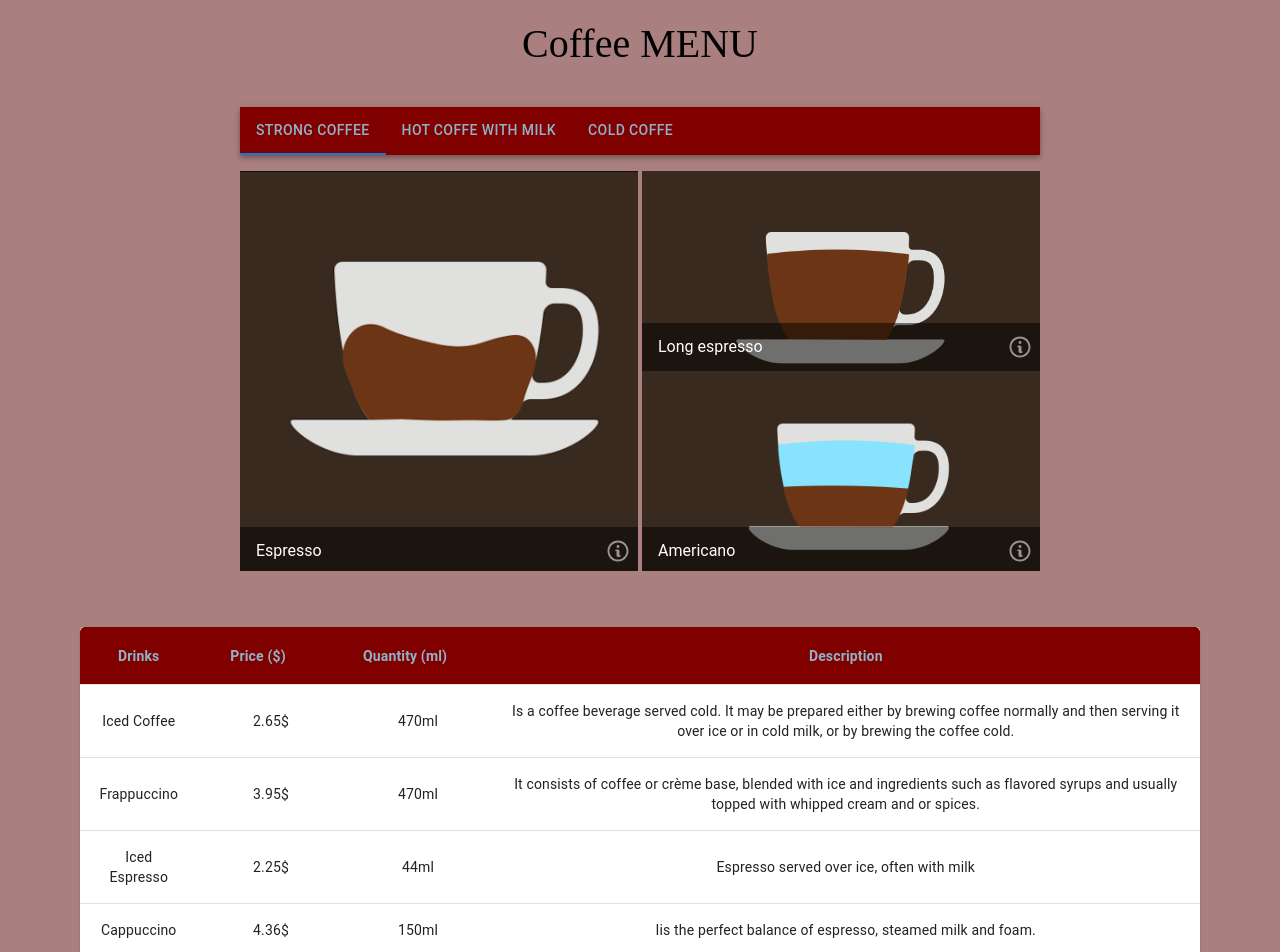
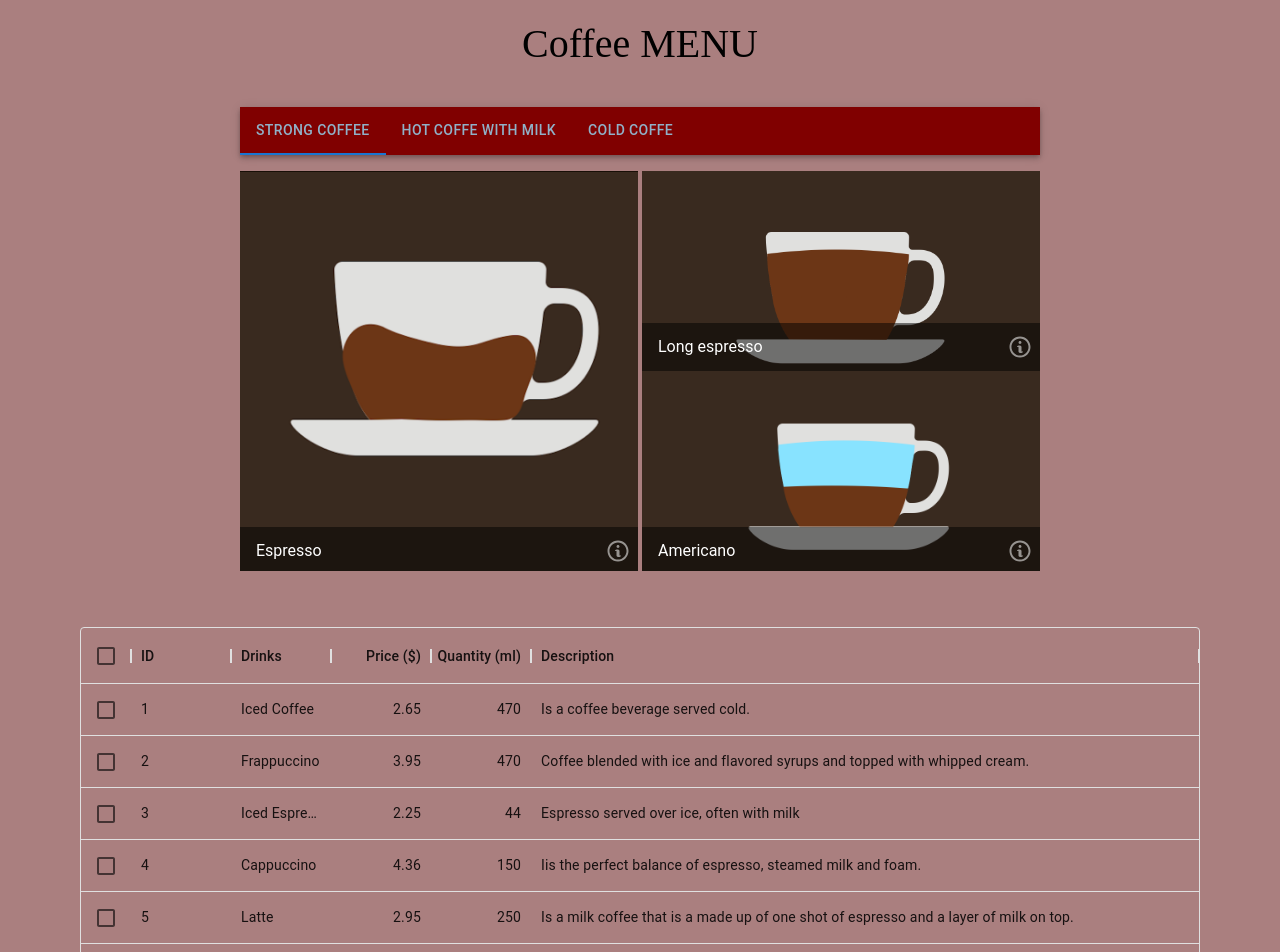
Before and after one commit to Alexa-Iordache/Coffee-project, a React (Create React App) app: page /coffee-page in a window 1280 px wide. Shown: the top 952 px of the page. Built offline with nearby package versions, Linux system fonts and the light colour scheme.

Commit message:
table added

```diff
--- a/package.json
+++ b/package.json
@@ -7,6 +7,7 @@
     "@emotion/styled": "^11.8.1",
     "@mui/material": "^5.7.0",
     "@mui/styled-engine-sc": "^5.7.0",
+    "@mui/x-data-grid": "^5.11.1",
     "@testing-library/jest-dom": "^5.16.4",
     "@testing-library/react": "^13.2.0",
     "@testing-library/user-event": "^13.5.0",
--- a/src/modalAdmin/index.jsx
+++ b/src/modalAdmin/index.jsx
@@ -1,5 +1,6 @@
 import React, { useState } from "react";
 import ModalMessage from "../modalMessage";
+import ModalMessageAff from "../modalMessageAff";
 import { Modal, Box, Typography, TextField, Button } from '@mui/material';
 
 export default function ModalAdmin(props) {
@@ -29,13 +30,16 @@ export default function ModalAdmin(props) {
 
     const handleClick = () => {
         setOpenMessage(true);
+        console.log(openMessage);
 
-        username !== 'admin' || password !== 'admin'
+        (username !== 'admin' || password !== 'admin')
             ?
             <ModalMessage
                 open={openMessage}
                 handleClose={() => { handleCloseMessage() }} />
-            : console.log("da")
+            :  <ModalMessageAff
+            open={openMessage}
+            handleClose={() => { handleCloseMessage() }} />
     }
 
 
@@ -90,12 +94,15 @@ export default function ModalAdmin(props) {
                         Login </Button>
                 </Typography>
 
-                {/* {username !== 'admin' || password !== 'admin'
+                {username !== 'admin' || password !== 'admin'
                 ?
                     <ModalMessage
-                        open={openModalMessage}
-                        handleClose={() => {handleCloseMEssage()}}/>
-                : console.log("da")} */}
+                        open={openMessage}
+                        handleClose={() => {handleCloseMessage()}}/>
+                :  <ModalMessageAff
+                open={openMessage}
+                handleClose={() => {handleCloseMessage()}}/>
+                }
 
             </Box>
         </Modal>
--- /dev/null
+++ b/src/modalMessageAff/index.jsx
@@ -0,0 +1,35 @@
+import React from "react";
+import { Modal, Box, Typography } from '@mui/material';
+
+
+export default function ModalMessageAff(props) {
+
+   const open = props.open;
+   const handleClose = props.handleClose;
+
+    return (
+        <Modal
+            open={open}
+            onClose={handleClose}
+        >
+            <Box sx={styleModal}>
+                <Typography variant="h6" >
+                    <div>You can edit these details</div>
+                </Typography>
+            </Box>
+        </Modal>
+    );
+}
+
+// the style I added for the modal
+const styleModal = {
+    position: 'absolute',
+    top: '50%',
+    left: '50%',
+    transform: 'translate(-50%, -50%)',
+    width: 400,
+    bgcolor: 'background.paper',
+    border: '5px double #000',
+    boxShadow: 24,
+    p: 4,
+};
--- a/src/table/index.jsx
+++ b/src/table/index.jsx
@@ -1,243 +1,95 @@
-import * as React from 'react';
-import PropTypes from 'prop-types';
-import Box from '@mui/material/Box';
-import Table from '@mui/material/Table';
-import TableBody from '@mui/material/TableBody';
-import TableCell from '@mui/material/TableCell';
-import TableContainer from '@mui/material/TableContainer';
-import TableHead from '@mui/material/TableHead';
-import TablePagination from '@mui/material/TablePagination';
-import TableRow from '@mui/material/TableRow';
-import TableSortLabel from '@mui/material/TableSortLabel';
-import Paper from '@mui/material/Paper';
-import { visuallyHidden } from '@mui/utils';
+import React from 'react';
+import { DataGrid } from '@mui/x-data-grid';
 
-// the items from the tabel
+const tableHead = [
+  { field: 'id', headerName: 'ID', flex: 0 },
+  { field: 'title', headerName: 'Drinks', sortable: false, flex: 0 },
+  { field: 'price', headerName: 'Price ($)', type: 'number', flex: 0 },
+  { field: 'quantity', headerName: 'Quantity (ml)', type: 'number', flex: 0 },
+  { field: 'description', headerName: 'Description', sortable: false, flex: 1 },
+];
+
 const rows = [
   {
+    id: 1,
     title: 'Iced Coffee',
-    price: '2.65$',
-    quantity: '470ml',
-    description: 'Is a coffee beverage served cold. It may be prepared either by brewing coffee normally and then serving it over ice or in cold milk, or by brewing the coffee cold.'
+    price: 2.65,
+    quantity: 470,
+    description: 'Is a coffee beverage served cold.',
   },
   {
+    id: 2,
     title: 'Frappuccino',
-    price: '3.95$',
-    quantity: '470ml',
-    description: 'It consists of coffee or crème base, blended with ice and ingredients such as flavored syrups and usually topped with whipped cream and or spices.'
+    price: 3.95,
+    quantity: 470,
+    description: 'Coffee blended with ice and flavored syrups and topped with whipped cream.'
   },
   {
+    id: 3,
     title: 'Iced Espresso',
-    price: '2.25$',
-    quantity: '44ml',
+    price: 2.25,
+    quantity: 44,
     description: 'Espresso served over ice, often with milk'
   },
   {
+    id: 4,
     title: 'Cappuccino',
-    price: '4.36$',
-    quantity: '150ml',
+    price: 4.36,
+    quantity: 150,
     description: 'Iis the perfect balance of espresso, steamed milk and foam.'
   },
   {
+    id: 5,
     title: 'Latte',
-    price: '2.95$',
-    quantity: '250ml',
-    description: 'Is a milk coffee that is a made up of one or two shots of espresso, steamed milk and a final, thin layer of frothed milk on top.'
+    price: 2.95,
+    quantity: 250,
+    description: 'Is a milk coffee that is a made up of one shot of espresso and a layer of milk on top.'
   },
   {
+    id: 6,
     title: 'Coffee mocha',
-    price: '4.01$',
-    quantity: '300ml',
-    description: 'Is essentially a chocolate flavored variant of a cafe latte, or even a hot chocolate with shots of espresso in it'
+    price: 4.01,
+    quantity: 300,
+    description: 'Is essentially a chocolate flavored variant of a cafe latte.'
   },
   {
+    id: 7,
     title: 'Espresso',
-    price: '2.05$',
-    quantity: '30ml',
-    description: 'Is a concentrated form of coffee served in small, strong shots and is the base for many coffee drinks.'
+    price: 2.05,
+    quantity: 30,
+    description: 'Is a concentrated form of coffee served in small, strong shots.'
   },
   {
+    id: 8,
     title: 'Long espresso',
-    price: '3.15$',
+    price: 3.15,
     quantity: '130ml',
     description: 'Is an espresso made with more water.'
   },
   {
+    id: 9,
     title: 'Americano',
-    price: '2.55$',
-    quantity: '140ml',
-    description: 'Is a type of coffee drink prepared by diluting an espresso with hot water, giving it a similar strength to, but different flavor from, traditionally brewed coffee.'
+    price: 2.55,
+    quantity: 140,
+    description: 'Is a type of coffee drink prepared by diluting an espresso with hot water.'
   },
 ];
 
-// the headCells after which it will be possible to sort the elements in the table
-const headCells = [
-  {
-    id: 'price',
-    numeric: true,
-    label: 'Price ($)',
-  },
-  {
-    id: 'quantity',
-    numeric: true,
-    label: 'Quantity (ml)',
-  },
-];
 
-// function that compares two items
-function descendingComparator(a, b, orderBy) {
-  if (b[orderBy] < a[orderBy]) {
-    return -1;
-  }
-  if (b[orderBy] > a[orderBy]) {
-    return 1;
-  }
-  return 0;
-}
-
-// a function that calls the 'descendingComparator' based on the valuea of the
-// 'order'
-function getComparator(order, orderBy) {
-  return order === 'desc'
-    ? (a, b) => descendingComparator(a, b, orderBy)
-    : (a, b) => -descendingComparator(a, b, orderBy);
-}
-
-// fucntion used to sort the elements
-function stableSort(array, comparator) {
-  const stabilizedThis = array.map((el, index) => [el, index]);
-  stabilizedThis.sort((a, b) => {
-    const order = comparator(a[0], b[0]);
-    if (order !== 0) {
-      return order;
-    }
-    return a[1] - b[1];
-  });
-  return stabilizedThis.map((el) => el[0]);
-}
-
-// function to display the table head
-function CoffeeTableHead(props) {
-  const {  order, orderBy, onRequestSort } =
-    props;
-  const createSortHandler = (property) => (event) => {
-    onRequestSort(event, property);
-  };
-
+export default function CoffeeTable() {
   return (
-    <TableHead>
-      <TableRow sx={{backgroundColor: '#800000'}}>
-        <TableCell sx={styleTableHeadCell}> Drinks </TableCell>
-
-        {/* the user can sort the items from the tabel based on price and quantity */}
-        {headCells.map((headCell) => (
-          <TableCell
-            key={headCell.id}
-            sortDirection={orderBy === headCell.id ? order : false}
-            sx={styleSortingTableHeadCell}
-          >
-            <TableSortLabel
-              active={orderBy === headCell.id}
-              direction={orderBy === headCell.id ? order : 'asc'}
-              onClick={createSortHandler(headCell.id)}
-            >
-              {headCell.label}
-              {orderBy === headCell.id ? (
-                <Box component="span" sx={visuallyHidden}>
-                  {order === 'desc' ? 'sorted descending' : 'sorted ascending'}
-                </Box>
-              ) : null}
-            </TableSortLabel>
-          </TableCell>
-        ))}
-        <TableCell sx={styleTableHeadCell}>Description</TableCell>
-      </TableRow>
-    </TableHead>
+    <div style={{ height: 400, width: '100%' }}>
+      <div style={{ display: 'flex', height: '100%' }}>
+        <div style={{ flexGrow: 1 }}>
+          <DataGrid
+            rows={rows}
+            columns={tableHead}
+            pageSize={5}
+            rowsPerPageOptions={[5]}
+            checkboxSelection
+          />
+        </div>
+      </div>
+    </div>
   );
 }
-
-CoffeeTableHead.propTypes = {
-  onRequestSort: PropTypes.func.isRequired,
-  order: PropTypes.oneOf(['asc', 'desc']).isRequired,
-  orderBy: PropTypes.string.isRequired,
-  rowCount: PropTypes.number.isRequired,
-};
-
-export default function CoffeTable() {
-  const [order, setOrder] = React.useState('asc');
-  const [orderBy, setOrderBy] = React.useState('calories');
-  const [page, setPage] = React.useState(0);
-  const [rowsPerPage, setRowsPerPage] = React.useState(5);
-
-  const handleRequestSort = (property) => {
-    const isAsc = orderBy === property && order === 'asc';
-    setOrder(isAsc ? 'desc' : 'asc');
-    setOrderBy(property);
-  };
-
-  // function to change the page
-  const handleChangePage = (newPage) => {
-    setPage(newPage);
-  };
-
-  // function to change the number of the rows displayed in the table
-  // there can be dispalyed 5 or 10 rows at once in the  table
-  const handleChangeRowsPerPage = (event) => {
-    setRowsPerPage(parseInt(event.target.value, 10));
-    setPage(0);
-  };
-
-  return (
-    <Box sx={{ width: '100%' }}>
-      <Paper sx={{ width: '100%', mb: 2 }}>
-        <TableContainer sx={{borderRadius: '5px'}}>
-          <Table>
-            <CoffeeTableHead
-              order={order}
-              orderBy={orderBy}
-              onRequestSort={handleRequestSort}
-              rowCount={rows.length}
-            />
-            <TableBody>
-              {stableSort(rows, getComparator(order, orderBy))
-                .slice(page * rowsPerPage, page * rowsPerPage + rowsPerPage)
-                .map((row) => {
-
-                  return (
-                    <TableRow hover>
-                      <TableCell sx={{ textAlign: 'center'}}> {row.title} </TableCell>
-                      <TableCell sx={{ textAlign: 'center'}}> {row.price}</TableCell>
-                      <TableCell sx={{ textAlign: 'center'}}> {row.quantity}</TableCell>
-                      <TableCell sx={{ textAlign: 'center'}}> {row.description}</TableCell>
-                    </TableRow>
-                  );
-                })}
-            </TableBody>
-          </Table>
-        </TableContainer>
-        <TablePagination
-          rowsPerPageOptions={[5, 10]}
-          component="div"
-          count={rows.length}
-          rowsPerPage={rowsPerPage}
-          page={page}
-          onPageChange={handleChangePage}
-          onRowsPerPageChange={handleChangeRowsPerPage}
-        />
-      </Paper>
-    </Box>
-  );
-}
-
-const styleTableHeadCell = {
-  fontWeight: 'bolder',
-  color: '#90b1c8',
-  textAlign: 'center'
-};
-
-const styleSortingTableHeadCell = {
-  fontWeight: 'bolder',
-  color: '#90b1c8',
-  textAlign: 'center',
-  width: '115px'
-};
--- a/src/tabs/tabs.css
+++ b/src/tabs/tabs.css
@@ -1,4 +1,3 @@
-
 .css-1aquho2-MuiTabs-indicator {
   background-color: #90b1c8;
 }
```
Also changed, not shown: 1 other file (tests, documents, lock files or other folders).
